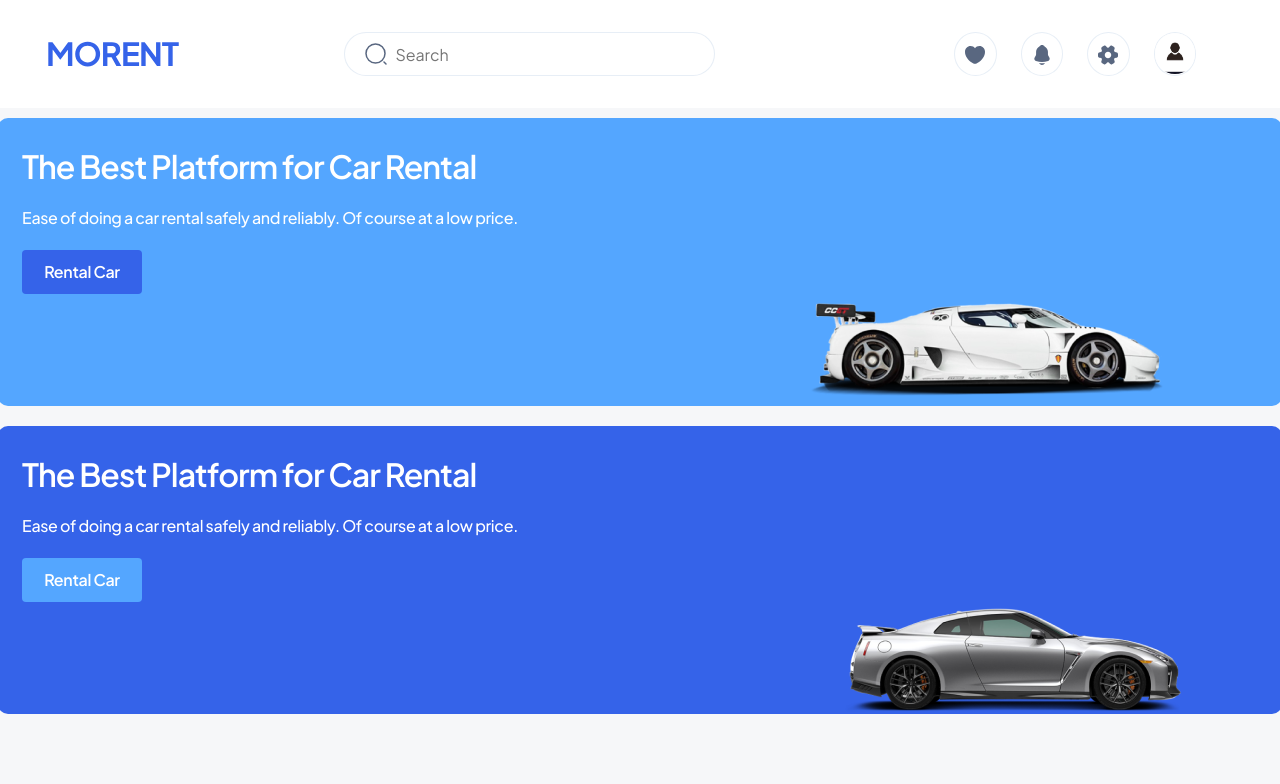
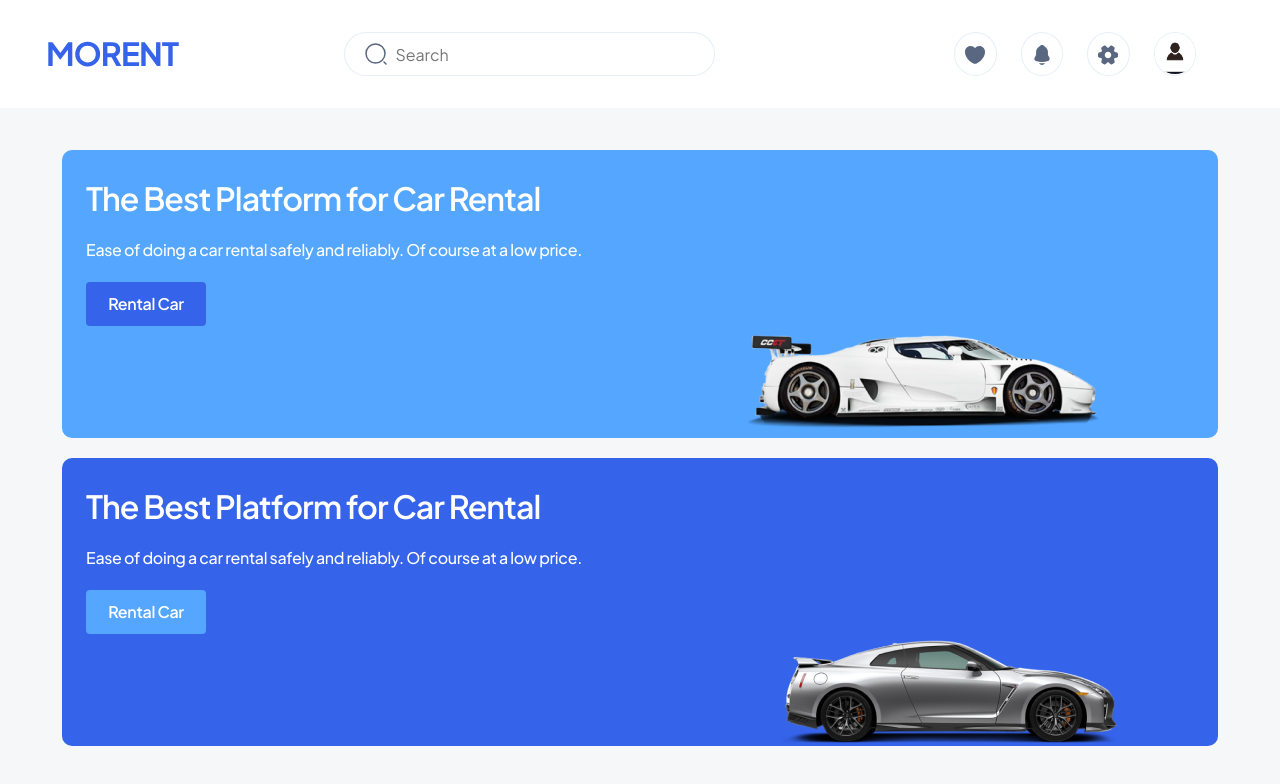
Before and after one commit to syedmuneeburrehmanhashmi/car-rent, an Angular app: page / in a window 1280 px wide. Shown: the top 784 px of the page. Built offline with nearby package versions, Linux system fonts and the light colour scheme.

Commit message:
main container styles added

```diff
--- a/src/styles.scss
+++ b/src/styles.scss
@@ -14,4 +14,13 @@ body {
 body {
   margin: 0;
   font-family: 'Plus Jakarta Sans', sans-serif;
+  .page-content {
+    display: flex;
+    justify-content: center;
+    .main-container {
+      max-width: 1440px;
+      width: 100%;
+      padding: 2rem 4rem;
+    }
+  }
 }
```
